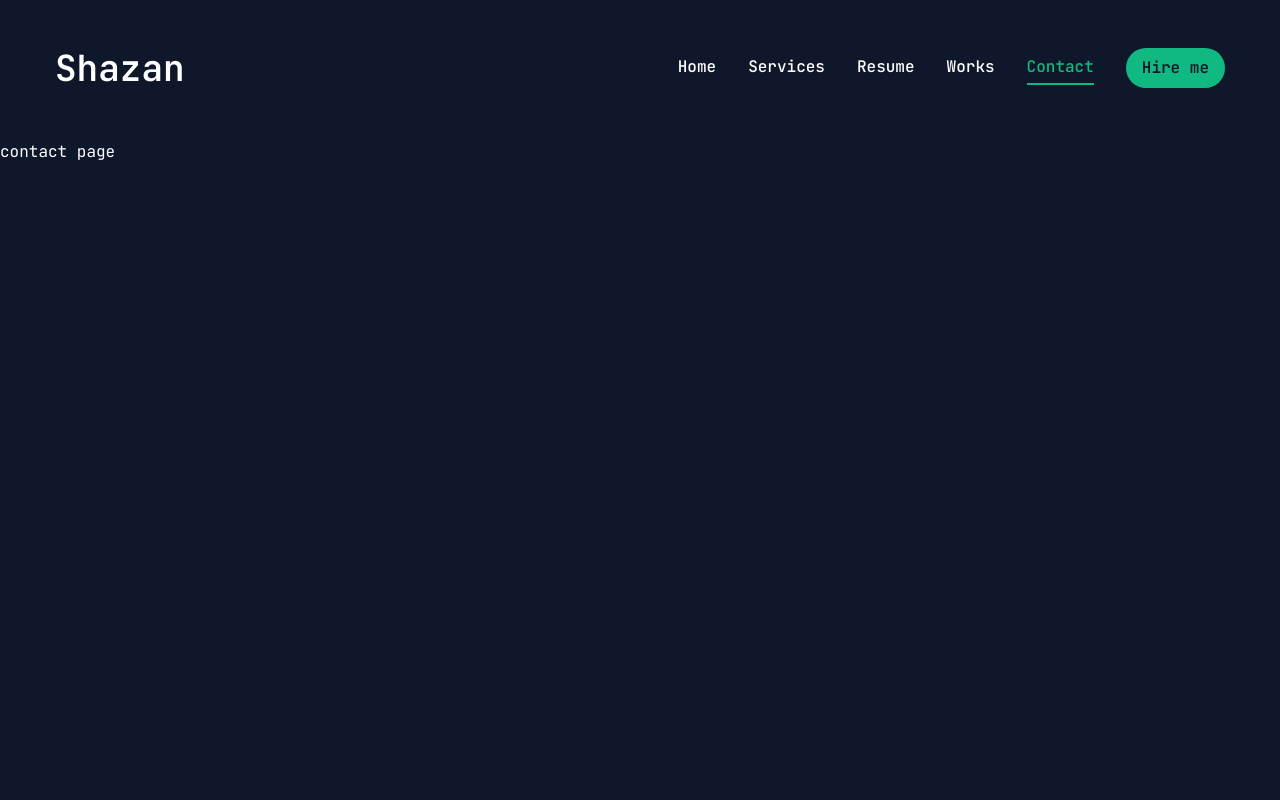
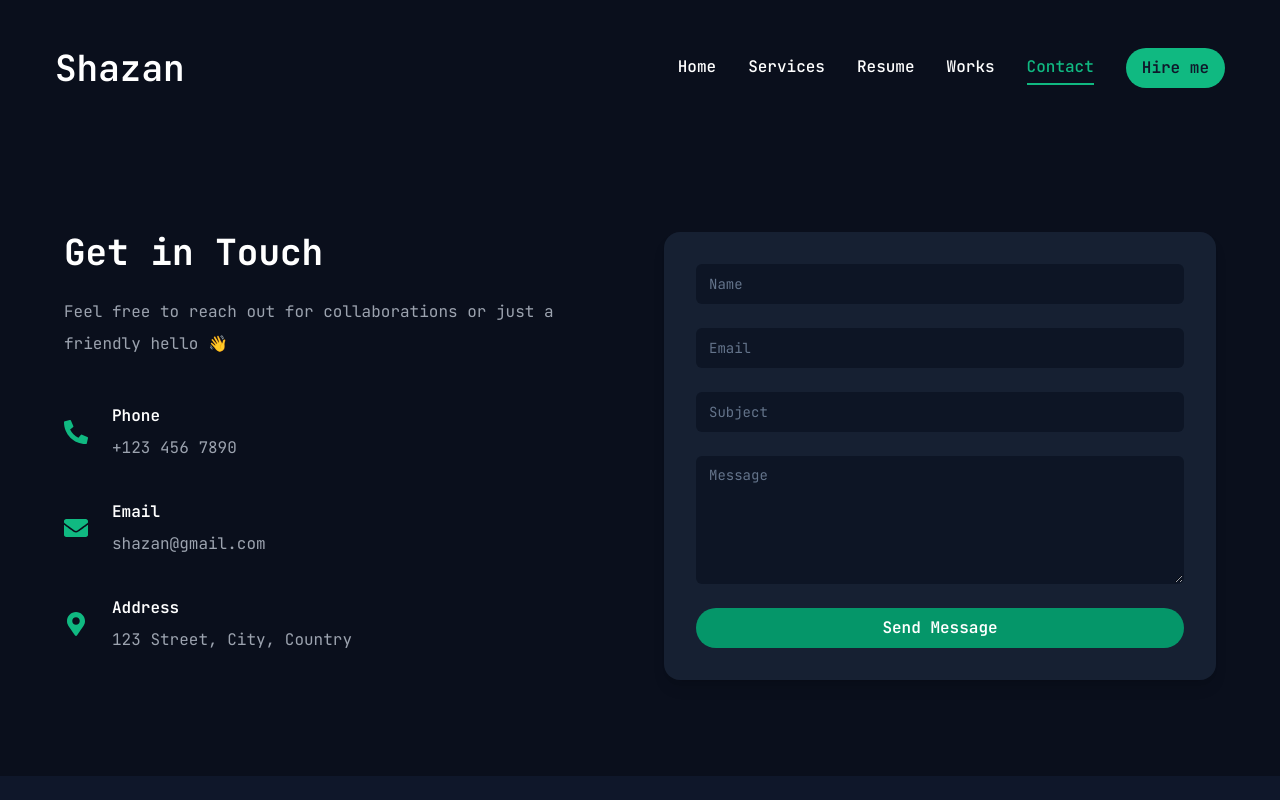
Before and after one commit to mfmshazan/Portfolio, a Next.js app: page /contact in a window 1280 px wide. Built offline with nearby package versions, Linux system fonts and the light colour scheme.

Commit message:
ContactPage

```diff
--- a/app/contact/page.jsx
+++ b/app/contact/page.jsx
@@ -1,9 +1,84 @@
-import React from 'react'
+"use client"
+
+import { Button } from "@/components/ui/button"
+import { Input } from "@/components/ui/input"
+import { Textarea } from "@/components/ui/textarea"
+import { FaPhoneAlt, FaEnvelope, FaMapMarkerAlt } from "react-icons/fa"
+
+const info = [
+  {
+    icon: <FaPhoneAlt className="text-emerald-500" />,
+    title: "Phone",
+    description: "+123 456 7890"
+  },
+  {
+    icon: <FaEnvelope className="text-emerald-500" />,
+    title: "Email",
+    description: "shazan@gmail.com"
+  },
+  {
+    icon: <FaMapMarkerAlt className="text-emerald-500" />,
+    title: "Address",
+    description: "123 Street, City, Country"
+  }
+]
 
 const Contact = () => {
   return (
-    <div>
-        contact page
+    <div className="min-h-[80vh] bg-[#0a0f1c] text-white px-6 py-10 flex items-center justify-center">
+      <div className="max-w-6xl w-full grid grid-cols-1 md:grid-cols-2 gap-12">
+
+        {/* Left Side - Info */}
+        <div>
+          <h2 className="text-4xl font-bold mb-6">Get in Touch</h2>
+          <p className="text-gray-400 mb-10">
+            Feel free to reach out for collaborations or just a friendly hello 👋
+          </p>
+
+          <div className="space-y-8">
+            {info.map((item, index) => (
+              <div key={index} className="flex items-center gap-6">
+                <div className="text-2xl">{item.icon}</div>
+                <div>
+                  <h4 className="font-semibold">{item.title}</h4>
+                  <p className="text-gray-400">{item.description}</p>
+                </div>
+              </div>
+            ))}
+          </div>
+        </div>
+
+        {/* Right Side - Form */}
+        <div className="bg-[#162032] p-8 rounded-2xl shadow-lg ">
+          <form className="space-y-6">
+            <Input
+              type="text"
+              placeholder="Name"
+              className="bg-[#0d1525] border border-transparent focus:border-emerald-500 text-white placeholder-gray-400"
+            />
+            <Input
+              type="email"
+              placeholder="Email"
+              className="bg-[#0d1525] border border-transparent focus:border-emerald-500 text-white placeholder-gray-400"
+            />
+            <Input
+              type="text"
+              placeholder="Subject"
+              className="bg-[#0d1525] border border-transparent focus:border-emerald-500 text-white placeholder-gray-400"
+            />
+            <Textarea
+              placeholder="Message"
+              className="bg-[#0d1525] border border-transparent focus:border-emerald-500 text-white placeholder-gray-400 h-32"
+            />
+            <Button className="w-full bg-emerald-600 hover:bg-emerald-700 text-white rounded-full">
+              Send Message
+            </Button>
+          </form>
+        </div>
+
+
+
+      </div>
     </div>
   )
 }
--- a/app/globals.css
+++ b/app/globals.css
@@ -4,7 +4,7 @@
 
 @layer base{
   body{
-    @apply font-primary bg-primary text-white leading-loose;
+    @apply font-primary bg-[#0a0f1c] text-white leading-loose;
   }
   :root {
 
--- a/app/services/page.jsx
+++ b/app/services/page.jsx
@@ -51,13 +51,13 @@ const Services = () => {
         >
           {sevices.map((service, index) => {
             return(
-              <div key={index} >
-                <div>
+              <div key={index} className="flex-1 flex flex-col gap-6 group">
+                <div className="w-full flex justify-between items-center ">
                   <div>{service.number}</div>
                   <Link href={service.href}>afad</Link>
                 </div>
-                <h2 className="font-bold">{service.title}</h2>
-                <p>{service.Description}</p>
+                <h2 className="font-bold text-2xl">{service.title}</h2>
+                <p className="text-white/60">{service.Description}</p>
               </div>
             )
           })}
--- a/components/Header.jsx
+++ b/components/Header.jsx
@@ -5,7 +5,7 @@ import MobileNav from "./MobileNav";
 
 const Header = () => {
   return (
-    <header className="py-8 xl:py-12 text-white" >
+    <header className="py-8 xl:py-12 text-white bg-[#0a0f1c]" >
       <div className="container mx-auto flex justify-between items-center">
         {/*logo*/}
         <Link href="/">
```
